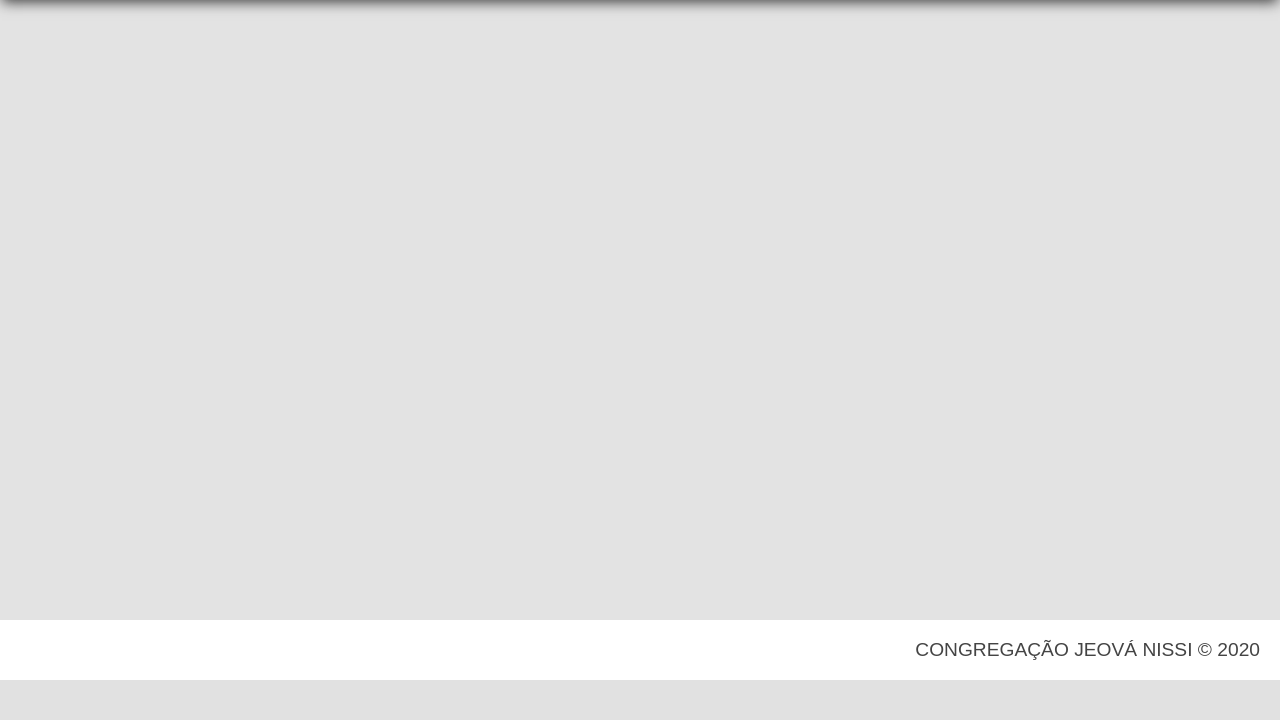
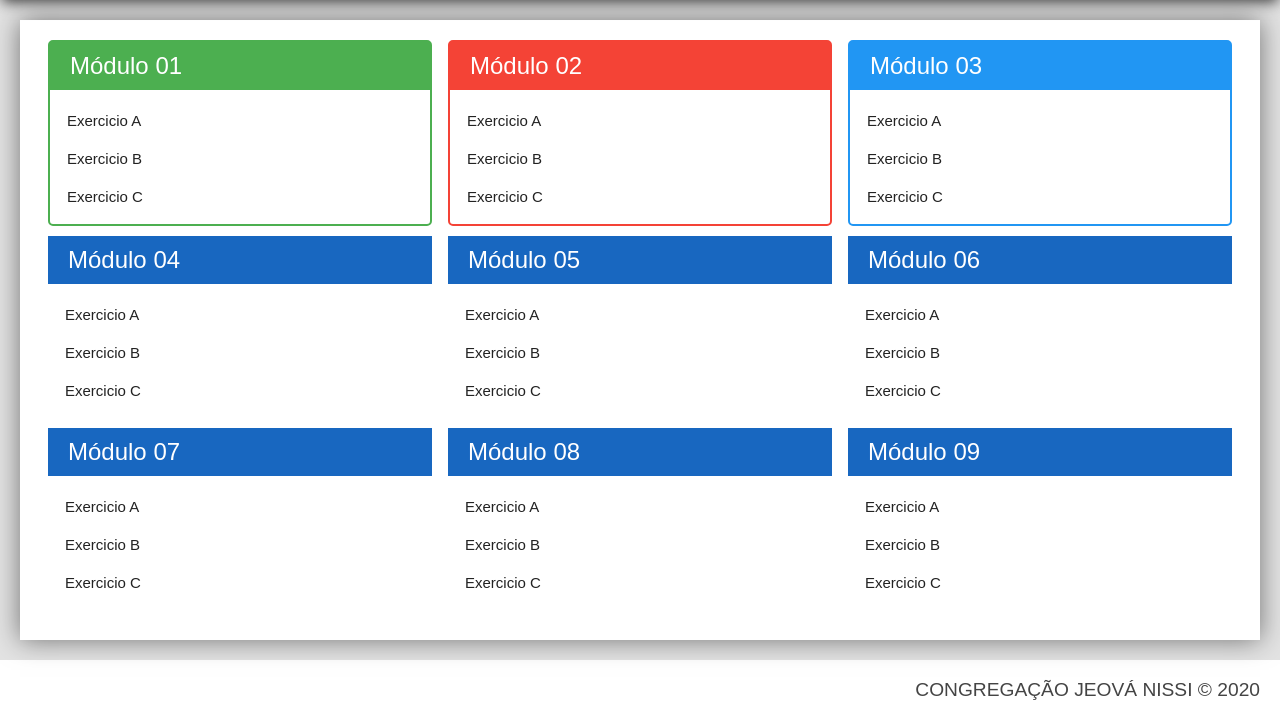
Before and after one commit to willians3pk/PrimeiroSite-HTML-CSS, a PHP site: page /primeiro-layout.html in a window 1280 px wide. Shown: the part 120-840 px from the top of the page. Before the commit the page ends 800 px from the top, so only its background shows below. Run offline with PHP 8.4, Linux system fonts and the light colour scheme.

Commit message:
criado conteudo do site

```diff
--- a/css/main.css
+++ b/css/main.css
@@ -41,10 +41,93 @@ body{
 
 .principal{
     grid-area: principal;
-    height: calc(100vh - 180px);
+    /* height: calc(100vh - 180px); */
     background: #e3e3e3;
     padding: 20px;
 }
+
+.conteudo{
+    position: relative;
+    height: 100%;
+    overflow-y: scroll;
+    background-color: #fff;
+    padding: 20px;
+    box-shadow: 0px 0px 25px 0px rgba(0,0,0,0.5);
+}
+
+.modulos{
+    display: flex;
+    flex-wrap: wrap;
+    justify-content: space-around;
+}
+
+.modulo{
+    flex-basis: 32%;
+    margin-bottom: 10px;
+    border-radius: 5px;
+}
+
+.modulo > h3{
+    margin: 0px;
+    color: #fff;
+    font-weight: 300;
+    font-size: 1.5rem;
+    padding: 10px 20px;
+    background: #1867c0;
+}
+
+.modulo > ul{
+    margin: 0px;
+    padding: 10px;
+    list-style: none;
+}
+
+.modulo > ul > li{
+    padding: 7px;
+    font-size: 1.3rem;
+    cursor: pointer;
+}
+
+.modulo > ul > li:hover{
+    background: #EEE;
+}
+
+.modulo > ul > li > a{
+    color: #222;
+    text-decoration: none;
+    font-size: 15px;
+}
+
+.modulo > ul > li > a:hover{
+    text-decoration: underline;
+}
+
+.modulo.verde {border: 2px solid #4CAF50;}
+.modulo.verde > h3 {background-color: #4CAF50;}
+
+.modulo.vermelho {border: 2px solid #f44336;}
+.modulo.vermelho > h3 {background-color: #f44336;}
+
+.modulo.azul {border: 2px solid #2196F3;}
+.modulo.azul > h3 {background-color: #2196F3;}
+
+.modulo.cor {border: 2px solid #?;}
+.modulo.cor > h3 {background-color: #?;}
+
+.modulo.cor {border: 2px solid #?;}
+.modulo.cor > h3 {background-color: #?;}
+
+.modulo.cor {border: 2px solid #?;}
+.modulo.cor > h3 {background-color: #?;}
+
+.modulo.cor {border: 2px solid #?;}
+.modulo.cor > h3 {background-color: #?;}
+
+.modulo.cor {border: 2px solid #?;}
+.modulo.cor > h3 {background-color: #?;}
+
+.modulo.cor {border: 2px solid #?;}
+.modulo.cor > h3 {background-color: #?;}
 
 .rodape{
     grid-area: rodape;
@@ -57,15 +140,32 @@ body{
     color: #444;
 }
 
+
+
+
+
+
+
+
+
+
+
+
+
+
+   /* --------- Tela de Login ----------- */
 .login{
     padding: 50px 20px;
     width: 320px;
-    height: 300px;
+    height: 340px;
     border: 2px solid #000;
     border-radius: 80px 0px 80px 0px;
     color: #fff;
     background-color: rgba(0, 0, 5, 0, 8);
-    top: 20%;
+    flex-direction: column;
+    justify-content: center;
+    align-items: center;
+    top: 30%;
     left: 35%;
     position: absolute;
 }
@@ -109,17 +209,20 @@ body{
 }
 
 a:link, a:visited{
-    color: blue;
+    color: #222;
     text-decoration: none;
     font-size: 15px;
 }
+
 a:hover{
     text-decoration: underline;
 }
+
 input[type=submit]{
     display: block;
     color: black;
 }
+
 #principal{
     width: 960px;
     margin: auto;
@@ -127,37 +230,46 @@ input[type=submit]{
     padding: 10px 20px;
     overflow: hidden;
 }
+
 #formulario{
     align-items: center;
     margin: auto;
     padding: 400px 250px;
 }
+
 header nav ul{
     list-style: none;
     padding-left: 0;
 }
+
 header nav ul li{
     display: inline-block;
     margin: 10px;
 }
+
 header nav ul li a{
     font-size: 18px;
     text-decoration: none;
 }
+
 header nav ul li a:hover{
     text-decoration: underline;
 }
+
 #content{
     float: left;
     width: 660px;
 }
+
 #sidebar ul{
     float: right;
     width: 300px;
 }
+
 #sidebar ul{
     list-style: none;
 }
+
 footer{
     clear: both;
 }
--- a/primeiro-layout.html
+++ b/primeiro-layout.html
@@ -16,7 +16,84 @@
         <h1>Jeová Nissi</h1>
         <h2>Congregação Jeová Nissi</h2>
     </header>
-    <main class="principal"></main>
+    <main class="principal">
+        <div class="conteudo">
+            <nav class="modulos">
+                <div class="modulo verde">
+                    <h3>Módulo 01</h3>
+                    <ul>
+                        <li><a href="#">Exercicio A</a></li>
+                        <li><a href="#">Exercicio B</a></li>
+                        <li><a href="#">Exercicio C</a></li>
+                    </ul>
+                </div>
+                <div class="modulo vermelho">
+                    <h3>Módulo 02</h3>
+                    <ul>
+                        <li><a href="#">Exercicio A</a></li>
+                        <li><a href="#">Exercicio B</a></li>
+                        <li><a href="#">Exercicio C</a></li>
+                    </ul>
+                </div>
+                <div class="modulo azul">
+                    <h3>Módulo 03</h3>
+                    <ul>
+                        <li><a href="#">Exercicio A</a></li>
+                        <li><a href="#">Exercicio B</a></li>
+                        <li><a href="#">Exercicio C</a></li>
+                    </ul>
+                </div>
+                <div class="modulo">
+                    <h3>Módulo 04</h3>
+                    <ul>
+                        <li><a href="#">Exercicio A</a></li>
+                        <li><a href="#">Exercicio B</a></li>
+                        <li><a href="#">Exercicio C</a></li>
+                    </ul>
+                </div>
+                <div class="modulo">
+                    <h3>Módulo 05</h3>
+                    <ul>
+                        <li><a href="#">Exercicio A</a></li>
+                        <li><a href="#">Exercicio B</a></li>
+                        <li><a href="#">Exercicio C</a></li>
+                    </ul>
+                </div>
+                <div class="modulo">
+                    <h3>Módulo 06</h3>
+                    <ul>
+                        <li><a href="#">Exercicio A</a></li>
+                        <li><a href="#">Exercicio B</a></li>
+                        <li><a href="#">Exercicio C</a></li>
+                    </ul>
+                </div>
+                <div class="modulo">
+                    <h3>Módulo 07</h3>
+                    <ul>
+                        <li><a href="#">Exercicio A</a></li>
+                        <li><a href="#">Exercicio B</a></li>
+                        <li><a href="#">Exercicio C</a></li>
+                    </ul>
+                </div>
+                <div class="modulo">
+                    <h3>Módulo 08</h3>
+                    <ul>
+                        <li><a href="#">Exercicio A</a></li>
+                        <li><a href="#">Exercicio B</a></li>
+                        <li><a href="#">Exercicio C</a></li>
+                    </ul>
+                </div>
+                <div class="modulo">
+                    <h3>Módulo 09</h3>
+                    <ul>
+                        <li><a href="#">Exercicio A</a></li>
+                        <li><a href="#">Exercicio B</a></li>
+                        <li><a href="#">Exercicio C</a></li>
+                    </ul>
+                </div>
+            </nav>
+        </div>
+    </main>
     <footer class="rodape">
         CONGREGAÇÃO JEOVÁ NISSI © 2020
     </footer>
```
Also changed, not shown: login.html (+12 -3 lines).
